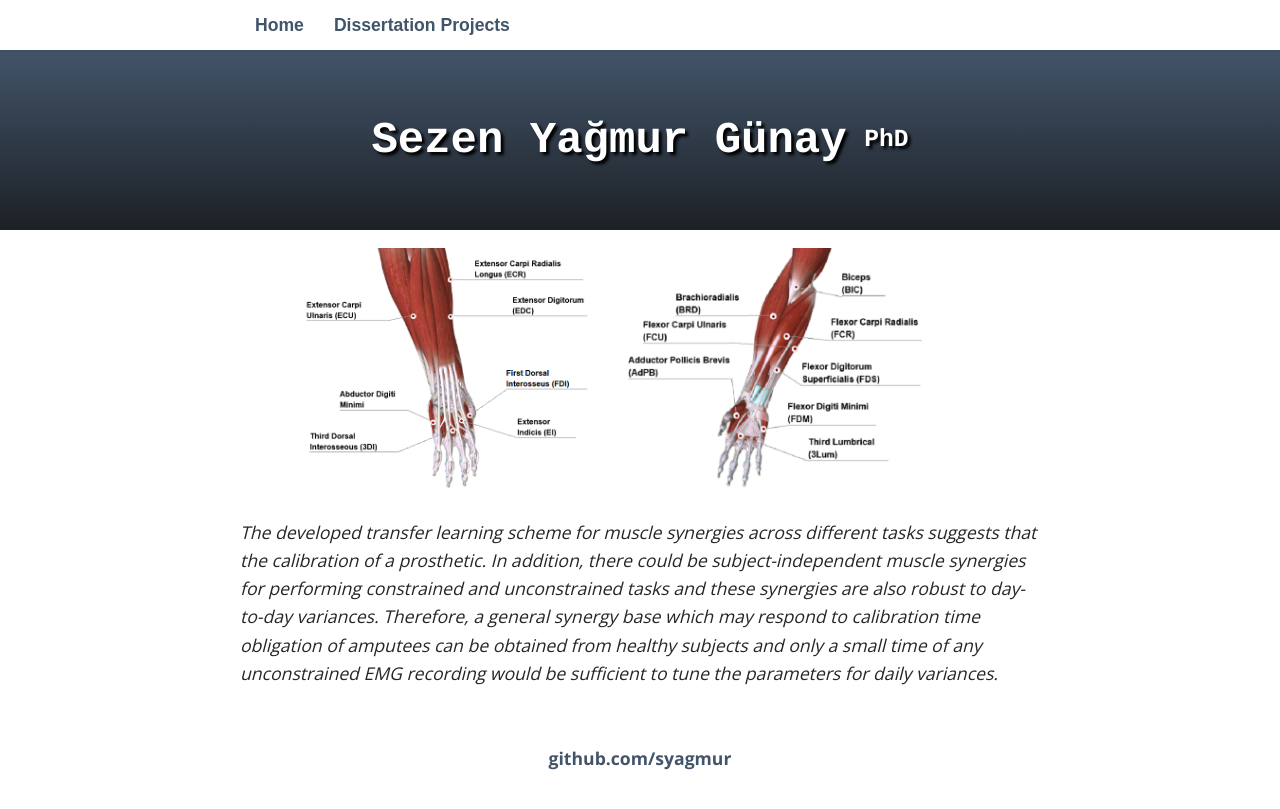
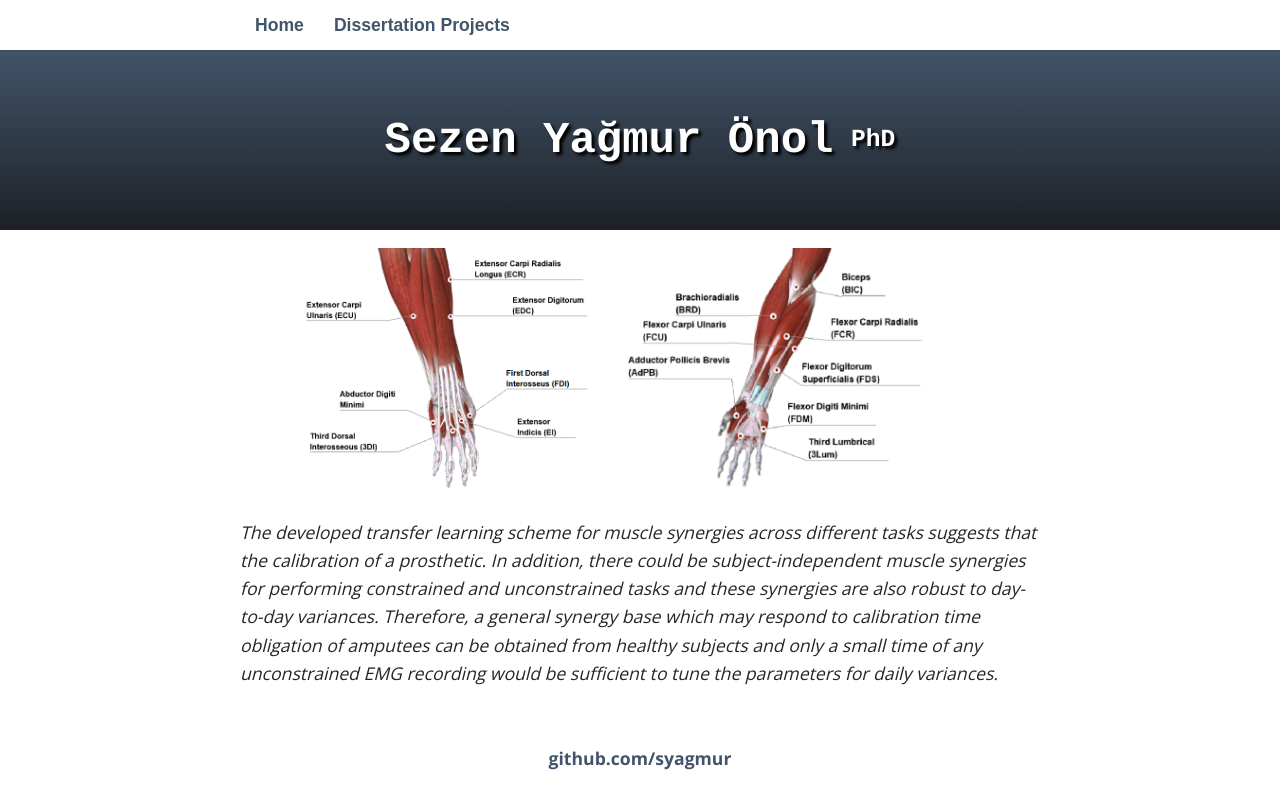
Before and after one commit to syagmur/syagmur.github.io, a Jekyll site: the page built from Dissertation/extension.html, in a window 1280 px wide. Shown: the top 809 px of the page. Built offline with Jekyll 4.4.1, drawn with Linux system fonts in a browser that asks for light colours; nearby versions of some CDN libraries; some web fonts are replaced; library files that are not in the unit come from our copies.

Commit message:
Surname change

```diff
--- a/_config.yml
+++ b/_config.yml
@@ -1,9 +1,9 @@
 
-name: Sezen Yağmur Günay
-title: Sezen Yağmur Günay
+name: Sezen Yağmur Önol
+title: Sezen Yağmur Önol
 subtitle:  PhD
 description: > # this means to ignore newlines until "baseurl:"
-     Website about Sezen Yağmur Günay
+     Website about Sezen Yağmur Önol
 markdown: kramdown
 future: true
 
```
